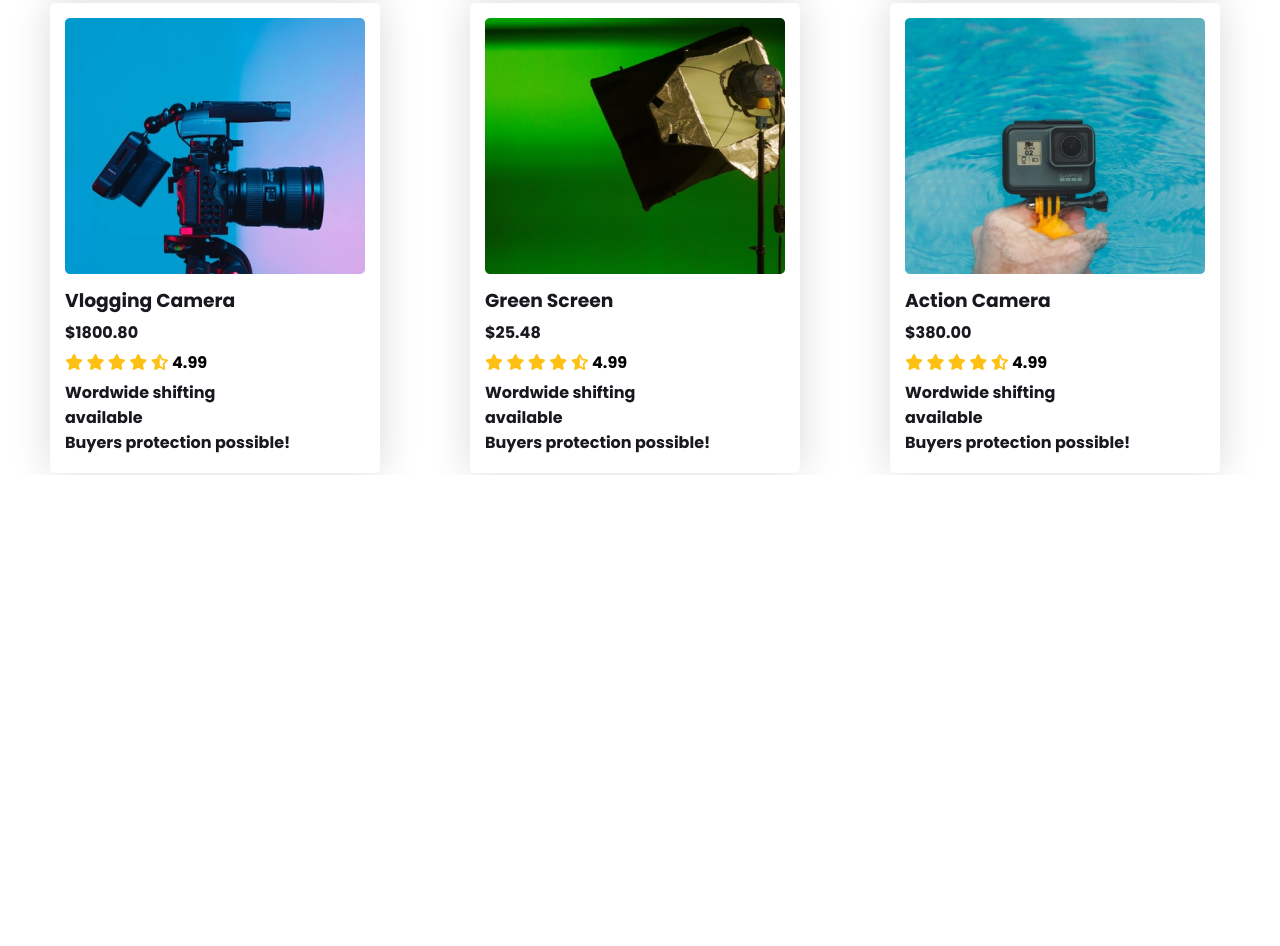
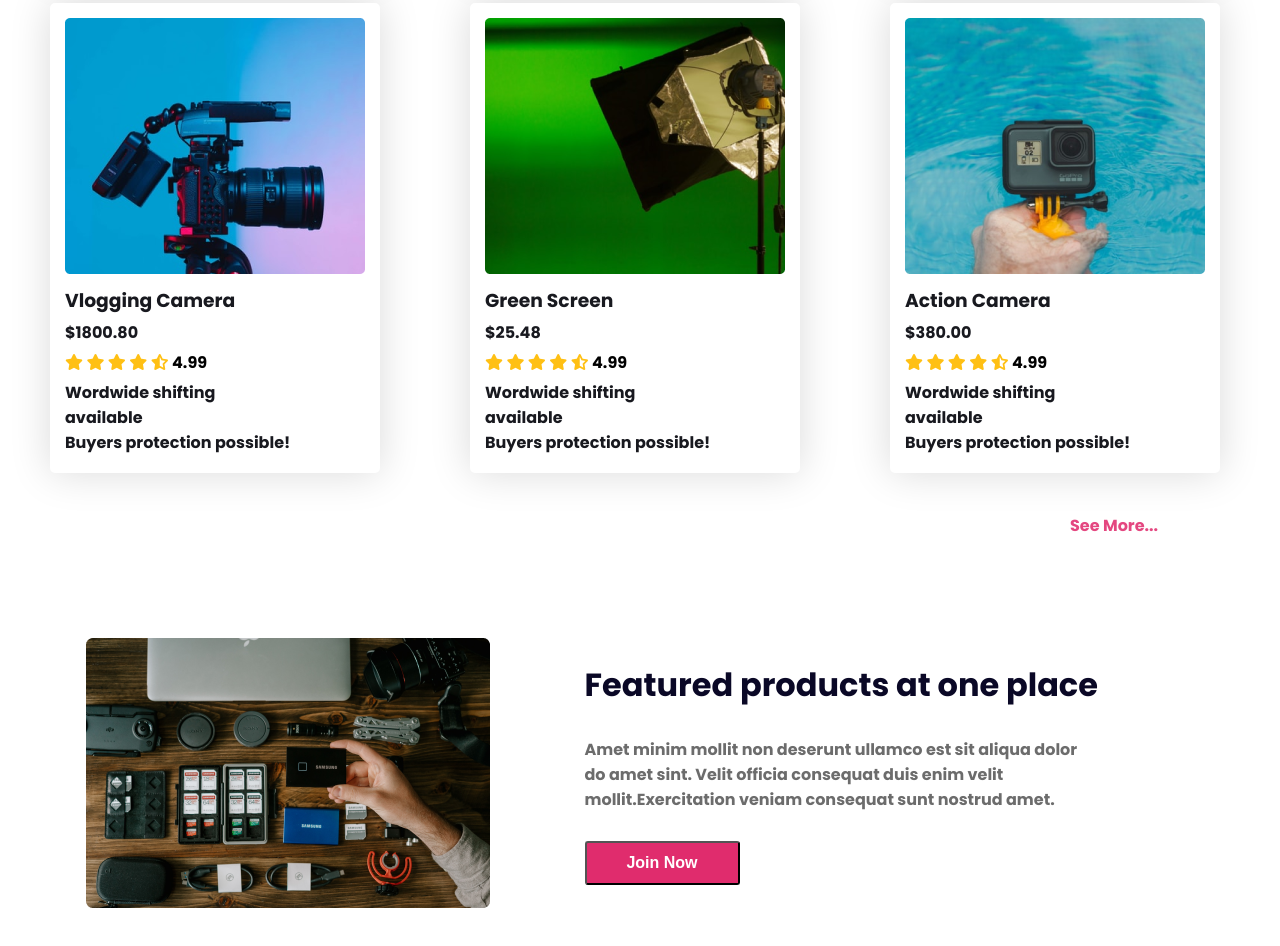
Before and after one commit to Foysaljoarder/influencer-gear-main-practice-2, a plain HTML site: page index.html in a window 1280 px wide. Shown: the part 2085-3031 px from the top of the page. Before the commit the page ends 2560 px from the top, so only its background shows below. Drawn offline with Linux system fonts and the light colour scheme.

Commit message:
featured product section

```diff
--- a/index.html
+++ b/index.html
@@ -213,12 +213,24 @@
                     </div>
                 </div>
             </div>
-
+            <h4>See More...</h4>
         </section>
-
         <!-- products section end -->
 
-
+        <!-- featured product section -->
+        <div class="featured-products">
+            <div class="gear-image">
+                <img src="images/gear.png" alt="">
+            </div>
+            <div class="featured-product-details">
+                <h1>Featured products at one place</h1>
+                <p>Amet minim mollit non deserunt ullamco est sit aliqua dolor do amet sint. Velit officia
+                    consequat
+                    duis enim velit mollit.Exercitation veniam consequat sunt nostrud amet.</p>
+                <button class="btn-text">Join Now</button>
+            </div>
+        </div>
+        <!-- featured product section end -->
     </main>
 </body>
 
--- a/style.css
+++ b/style.css
@@ -117,3 +117,53 @@ p {
 .fa-solid {
     color: #FFC014;
 }
+
+.all-product h4 {
+    margin-left: 1070px;
+    margin-top: 40px;
+    color: rgba(224, 44, 109, 0.87);
+}
+
+/* featured-products section */
+.featured-products {
+    display: flex;
+    align-items: center;
+    justify-content: center;
+    gap: 95px;
+    margin: 100px 165px;
+}
+
+.gear-image {
+    width: 404px;
+    height: 270px;
+    border-radius: 7px;
+}
+
+.featured-product-details h1 {
+    width: 610px;
+    height: 60px;
+    margin-bottom: 16px;
+    color: #0A0826;
+}
+
+.featured-product-details p {
+    width: 501px;
+    height: 88px;
+    margin-bottom: 16px;
+    color: #6C6C6C;
+}
+
+.featured-product-details button {
+    width: 155px;
+    height: 44px;
+    background: #E02C6D;
+    border-radius: 3px;
+}
+
+.btn-text {
+    width: 75px;
+    height: 24px;
+    font-weight: 700;
+    font-size: 16px;
+    color: #FFFFFF;
+}
```
